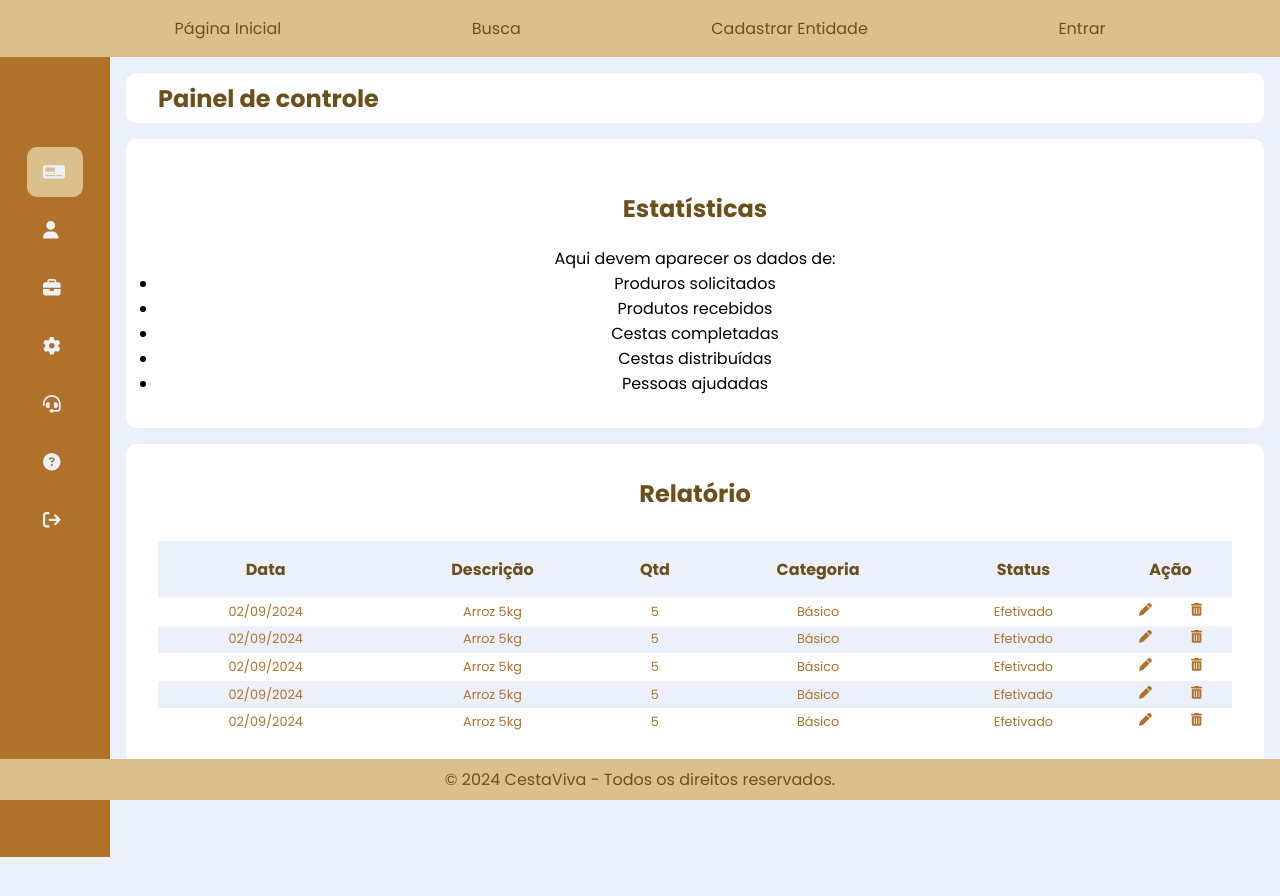
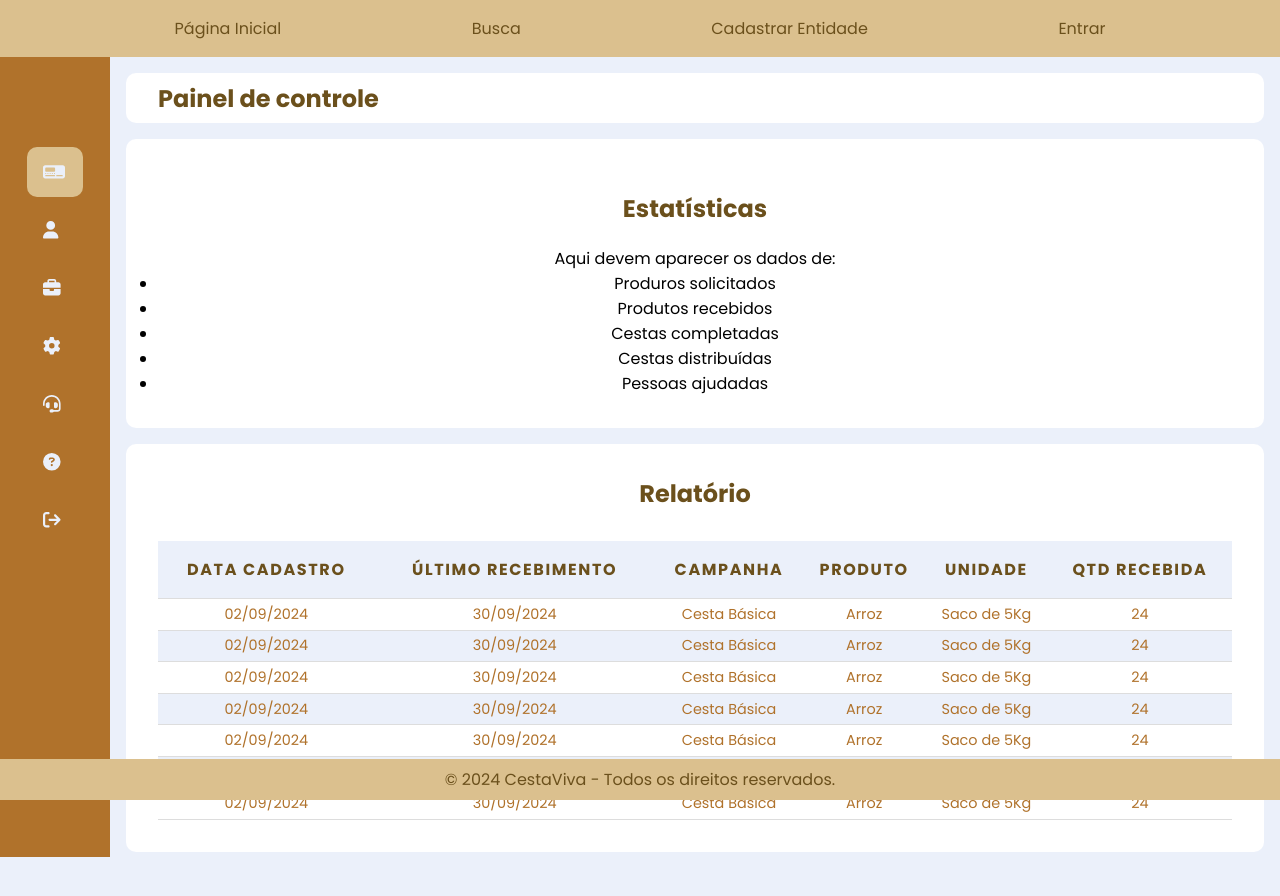
Before and after one commit to Amicuchi/CestaViva, a React (Vite) app: page /dashboard/estatisticas in a window 1280 px wide. Shown: the top 896 px of the page. Before the commit the page ends 857 px from the top, so only its background shows below. Built offline with nearby package versions, Linux system fonts and the light colour scheme; sample sign-in values are in the browser's storage.

Commit message:
alteração na tabela do dashboard

```diff
--- a/src/components/dashboardComponents/DashboardTable.jsx
+++ b/src/components/dashboardComponents/DashboardTable.jsx
@@ -1,9 +1,3 @@
-import { FontAwesomeIcon } from '@fortawesome/react-fontawesome';
-import {
-    faPen,
-    faTrashCan
-} from '@fortawesome/free-solid-svg-icons';
-
 export default function DashboardTable() {
     return(
         <div className="card--container lastOne">
@@ -12,69 +6,70 @@ export default function DashboardTable() {
                     <table>
                         <thead>
                             <tr>
-                                <th>Data</th>
-                                <th>Descrição</th>
-                                <th>Qtd</th>
-                                <th>Categoria</th>
-                                <th>Status</th>
-                                <th>Ação</th>
+                                <th>Data Cadastro</th>
+                                <th>Último Recebimento</th>
+                                <th>Campanha</th>
+                                <th>Produto</th>
+                                <th>Unidade</th>
+                                <th>Qtd Recebida</th>
                             </tr>
                         </thead>
                         <tbody>
                             <tr>
                                 <td>02/09/2024</td>
-                                <td>Arroz 5kg</td>
-                                <td>5</td>
-                                <td>Básico</td>
-                                <td>Efetivado</td>
-                                <td className='iconEditTrash'>
-                                    <FontAwesomeIcon icon={faPen} />
-                                    <FontAwesomeIcon icon={faTrashCan} />
-                                </td>
+                                <td>30/09/2024</td>
+                                <td>Cesta Básica</td>
+                                <td>Arroz</td>
+                                <td>Saco de 5Kg</td>
+                                <td>24</td>
                             </tr>
                             <tr>
                                 <td>02/09/2024</td>
-                                <td>Arroz 5kg</td>
-                                <td>5</td>
-                                <td>Básico</td>
-                                <td>Efetivado</td>
-                                <td className='iconEditTrash'>
-                                    <FontAwesomeIcon icon={faPen} />
-                                    <FontAwesomeIcon icon={faTrashCan} />
-                                </td>
+                                <td>30/09/2024</td>
+                                <td>Cesta Básica</td>
+                                <td>Arroz</td>
+                                <td>Saco de 5Kg</td>
+                                <td>24</td>
                             </tr>
                             <tr>
                                 <td>02/09/2024</td>
-                                <td>Arroz 5kg</td>
-                                <td>5</td>
-                                <td>Básico</td>
-                                <td>Efetivado</td>
-                                <td className='iconEditTrash'>
-                                    <FontAwesomeIcon icon={faPen} />
-                                    <FontAwesomeIcon icon={faTrashCan} />
-                                </td>
+                                <td>30/09/2024</td>
+                                <td>Cesta Básica</td>
+                                <td>Arroz</td>
+                                <td>Saco de 5Kg</td>
+                                <td>24</td>
                             </tr>
                             <tr>
                                 <td>02/09/2024</td>
-                                <td>Arroz 5kg</td>
-                                <td>5</td>
-                                <td>Básico</td>
-                                <td>Efetivado</td>
-                                <td className='iconEditTrash'>
-                                    <FontAwesomeIcon icon={faPen} />
-                                    <FontAwesomeIcon icon={faTrashCan} />
-                                </td>
+                                <td>30/09/2024</td>
+                                <td>Cesta Básica</td>
+                                <td>Arroz</td>
+                                <td>Saco de 5Kg</td>
+                                <td>24</td>
                             </tr>
                             <tr>
                                 <td>02/09/2024</td>
-                                <td>Arroz 5kg</td>
-                                <td>5</td>
-                                <td>Básico</td>
-                                <td>Efetivado</td>
-                                <td className='iconEditTrash'>
-                                    <FontAwesomeIcon icon={faPen} />
-                                    <FontAwesomeIcon icon={faTrashCan} />
-                                </td>
+                                <td>30/09/2024</td>
+                                <td>Cesta Básica</td>
+                                <td>Arroz</td>
+                                <td>Saco de 5Kg</td>
+                                <td>24</td>
+                            </tr>
+                            <tr>
+                                <td>02/09/2024</td>
+                                <td>30/09/2024</td>
+                                <td>Cesta Básica</td>
+                                <td>Arroz</td>
+                                <td>Saco de 5Kg</td>
+                                <td>24</td>
+                            </tr>
+                            <tr>
+                                <td>02/09/2024</td>
+                                <td>30/09/2024</td>
+                                <td>Cesta Básica</td>
+                                <td>Arroz</td>
+                                <td>Saco de 5Kg</td>
+                                <td>24</td>
                             </tr>
                         </tbody>
                     </table>
--- a/src/styles/Dashboard.css
+++ b/src/styles/Dashboard.css
@@ -200,19 +200,29 @@ table {
 thead {
     background-color: var(--bg-principal);
     color: var(--bg-hover);
+    font-weight: bold;
+    text-transform: uppercase;
+    letter-spacing: 0.1rem;
 }
 
-th {
+th,
+td {
     padding: 1rem 0;
+    border-bottom: 1px solid #ddd;
 }
 
 tbody {
     background-color: #fff;
 }
 
+tbody tr:hover {
+    background-color: #e0f7fa; /* Efeito hover para realçar a linha */
+    cursor: pointer;
+}
+
 td {
     padding: 0.3rem 0;
-    font-size: 0.8rem;
+    font-size: 0.9rem;
     color: var(--bg-terciario);
 }
 
@@ -237,12 +247,6 @@ tfoot {
 tfoot td {
     padding: 1rem;
 }
-
-.table--container button {
-    padding: 5px;
-    width: 80px;
-}
-
 
 /* Dashboard User */
 .user--container {
```
